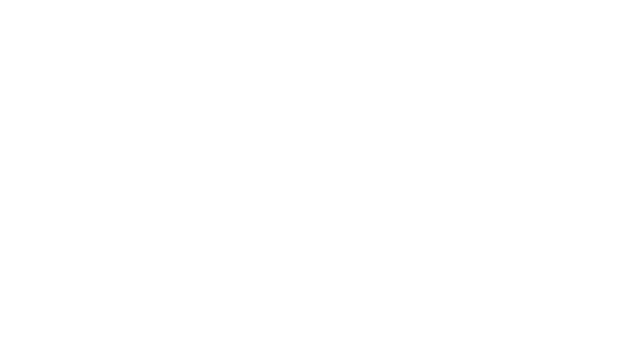
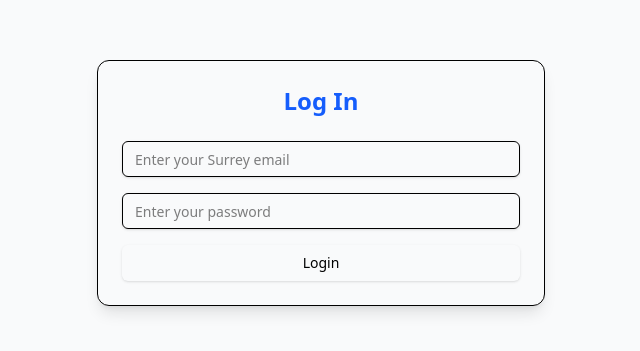
Before and after one commit to birat1/Surreal, a React (Vite) app: page /login in a window 1280 px wide. Before the commit this address had no page. Shown: the part 217-568 px from the top of the page, without its empty margins (319-959 px from the left). Built offline with nearby package versions, Linux system fonts and the light colour scheme.

Commit message:
added protected routing and login page

```diff
--- a/src/App.tsx
+++ b/src/App.tsx
@@ -1,6 +1,8 @@
 import Home from "./components/Home";
-import RegisterPage from "./components/RegisterPage";
+import LoginPage from "./components/LoginPage";
+import ProtectedRoute from "./components/ProtectedRoute";
 import SignUpPage from "./components/SignUpPage";
+import UserProfilePage from "./components/UserProfilePage";
 
 import "./index.css"
 
@@ -11,8 +13,11 @@ function App() {
     <BrowserRouter>
       <Routes>
         <Route path="/" element={<Home />} />
-        <Route path="/register" element={<RegisterPage />} />
         <Route path="/signup" element={<SignUpPage />} />
+        <Route path="/login" element={<LoginPage/>} />
+
+
+        <Route path="/user-profile" element={<ProtectedRoute><UserProfilePage/></ProtectedRoute>} />
       </Routes>
     </BrowserRouter>
   );
--- /dev/null
+++ b/src/components/LoginPage.tsx
@@ -0,0 +1,65 @@
+import { useState } from "react";
+import { Card, CardHeader, CardContent } from "./ui/card";
+import { Input } from "./ui/input";
+import { Button } from "./ui/button";
+import { useNavigate } from "react-router-dom";
+
+const LoginPage = () => {
+  const [email, setEmail] = useState("");
+  const [password, setPassword] = useState("");
+
+  const navigate = useNavigate();
+
+  const handleLogin = async () => {
+    try {
+      const res = await fetch("http://127.0.0.1:8000/login", {
+        method: "POST",
+        headers: { "Content-Type": "application/json" },
+        body: JSON.stringify({ email, password }),
+      });
+
+      if (res.ok) {
+        const data = await res.json()
+        localStorage.setItem("jwt_token", data.jwt_token)
+
+        alert("Login success!");
+        navigate("/user-profile");
+      } else {
+        const errorData = await res.json();
+        alert(errorData.detail);
+      }
+    } catch (err) {
+      console.error(err);
+      alert("Something went wrong while logging in");
+    }
+  };
+
+  return (
+    <div className="min-h-screen flex items-center justify-center bg-gray-50 p-4">
+      <Card className="w-full max-w-md shadow-lg">
+        <CardHeader>
+          <h2 className="text-blue-600 text-2xl font-bold text-center">
+            Log In
+          </h2>
+        </CardHeader>
+
+        <CardContent className="flex flex-col gap-4">
+          <Input
+            placeholder="Enter your Surrey email"
+            value={email}
+            onChange={(e) => setEmail(e.target.value)}
+          />
+          <Input
+            type="password"
+            placeholder="Enter your password"
+            value={password}
+            onChange={(e) => setPassword(e.target.value)}
+          />
+          <Button onClick={handleLogin}>Login</Button>
+        </CardContent>
+      </Card>
+    </div>
+  );
+};
+
+export default LoginPage;
--- /dev/null
+++ b/src/components/ProtectedRoute.tsx
@@ -0,0 +1,21 @@
+// This is a wrapper component to hide pages that should only be accessible when a user is logged in, it just checks if a jwt token exists in localstorage
+// the jwt token is created in the backend in the /login endpoint and is set in the handleLogin method in LoginPage.tsx
+
+import type { JSX } from "react";
+import { Navigate } from "react-router-dom";
+
+interface ProtectedRouteProps {
+  children: JSX.Element;
+}
+
+const ProtectedRoute = ({ children }: ProtectedRouteProps) => {
+  const token = localStorage.getItem("jwt_token");
+
+  if (!token) {
+    return <Navigate to="/login" replace />;
+  }
+
+  return children;
+};
+
+export default ProtectedRoute;
--- a/src/components/RegisterPage.tsx
+++ /dev/null
@@ -1,24 +0,0 @@
-import { Link } from "react-router-dom";
-
-const RegisterPage: React.FC = () => {
-  return (
-    <div className="min-h-screen flex flex-col items-center justify-center p-8">
-      <h1 className="text-3xl font-bold mb-4">Register / Login</h1>
-      <div className="flex gap-4">
-        <Link to="/signup">
-        <button className="px-4 py-2 bg-blue-600 text-white rounded">
-          Sign Up
-        </button>
-        </Link>
-        <button className="px-4 py-2 bg-gray-600 text-white rounded">
-          Login
-        </button>
-      </div>
-      <Link to="/" className="mt-4 text-blue-500 underline">
-        Back to Home
-      </Link>
-    </div>
-  );
-};
-
-export default RegisterPage;
--- a/src/components/SignUpPage.tsx
+++ b/src/components/SignUpPage.tsx
@@ -2,6 +2,7 @@ import { useState } from "react";
 import { Card, CardHeader, CardContent } from "./ui/card";
 import { Input } from "./ui/input";
 import { Button } from "./ui/button";
+import { useNavigate } from "react-router-dom";
 
 const SignUpPage = () => {
   const [step, setStep] = useState<"signup" | "verify">("signup");
@@ -11,6 +12,8 @@ const SignUpPage = () => {
   const [code, setCode] = useState("");
 
   const [loading, setLoading] = useState(false);
+
+  const navigate = useNavigate()
 
   const handleSendCode = async () => {
     if (!email.endsWith("@surrey.ac.uk")) {
@@ -50,6 +53,8 @@ const SignUpPage = () => {
 
       if (res.ok) {
         alert("Account created successfully!");
+        navigate("/user-profile")
+
       } else {
         const errorData = await res.json();
         alert(errorData.detail || "Invalid or expired code.");
--- /dev/null
+++ b/src/components/UserProfilePage.tsx
@@ -0,0 +1,9 @@
+const UserProfilePage = () => {
+     return (
+    <div className="flex flex-col items-center justify-center h-screen bg-gray-50">
+      <h1>User profile page</h1>
+    </div>
+  );
+}
+
+export default UserProfilePage
```
